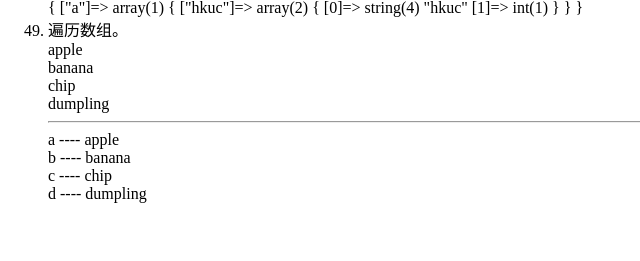
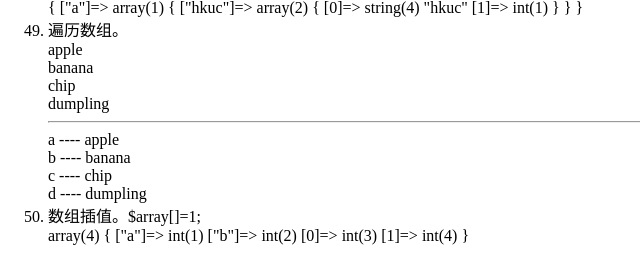
Before and after one commit to xiaoyustudio181/Php, a PHP site: page /array.php in a window 1280 px wide. Shown: the part 1925-2186 px from the top of the page, without its empty margins (0-640 px from the left). Before the commit the page ends 2128 px from the top, so only its background shows below. Run offline with PHP 8.4, Linux system fonts and the light colour scheme.

Commit message:
update array.php

```diff
--- a/array.php
+++ b/array.php
@@ -546,6 +546,15 @@
         }
         ?>
     </li>
+    <li>
+        数组插值。$array[]=1;<br/>
+        <?php
+        $arr = ['a' => 1, 'b' => 2];
+        $arr[] = 3;
+        $arr[] = 4;
+        var_dump($arr);
+        ?>
+    </li>
 </ol>
 </body>
 </html>
```
